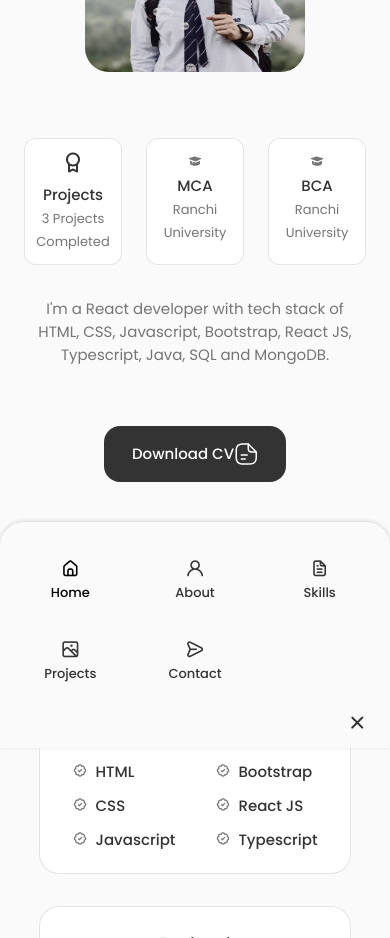
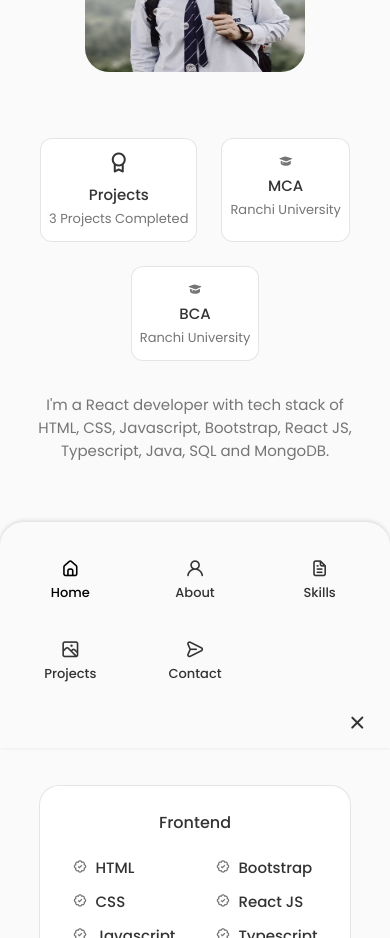
Before and after one commit to vishalmishra99/Portfolio, a React (Vite) app: page / in a window 390 px wide. Shown: the part 940-1878 px from the top of the page. Built offline with nearby package versions, Linux system fonts and the light colour scheme.

Commit message:
my changes

```diff
--- a/src/components/about/about.css
+++ b/src/components/about/about.css
@@ -63,6 +63,8 @@
     }
     .about_info{
         justify-content: center;
+        display: flex;
+        flex-wrap: wrap;
     }
     .about_description{
         padding: 0 5rem;
```
